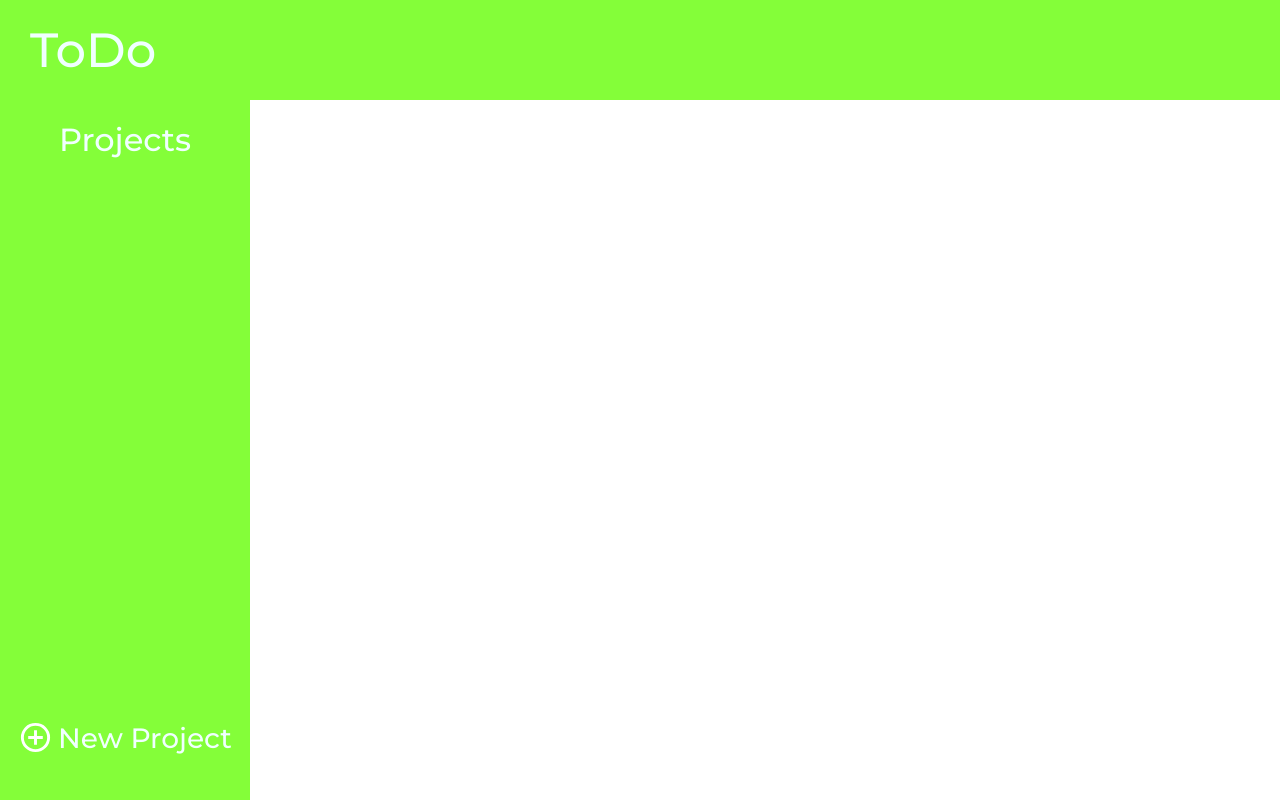
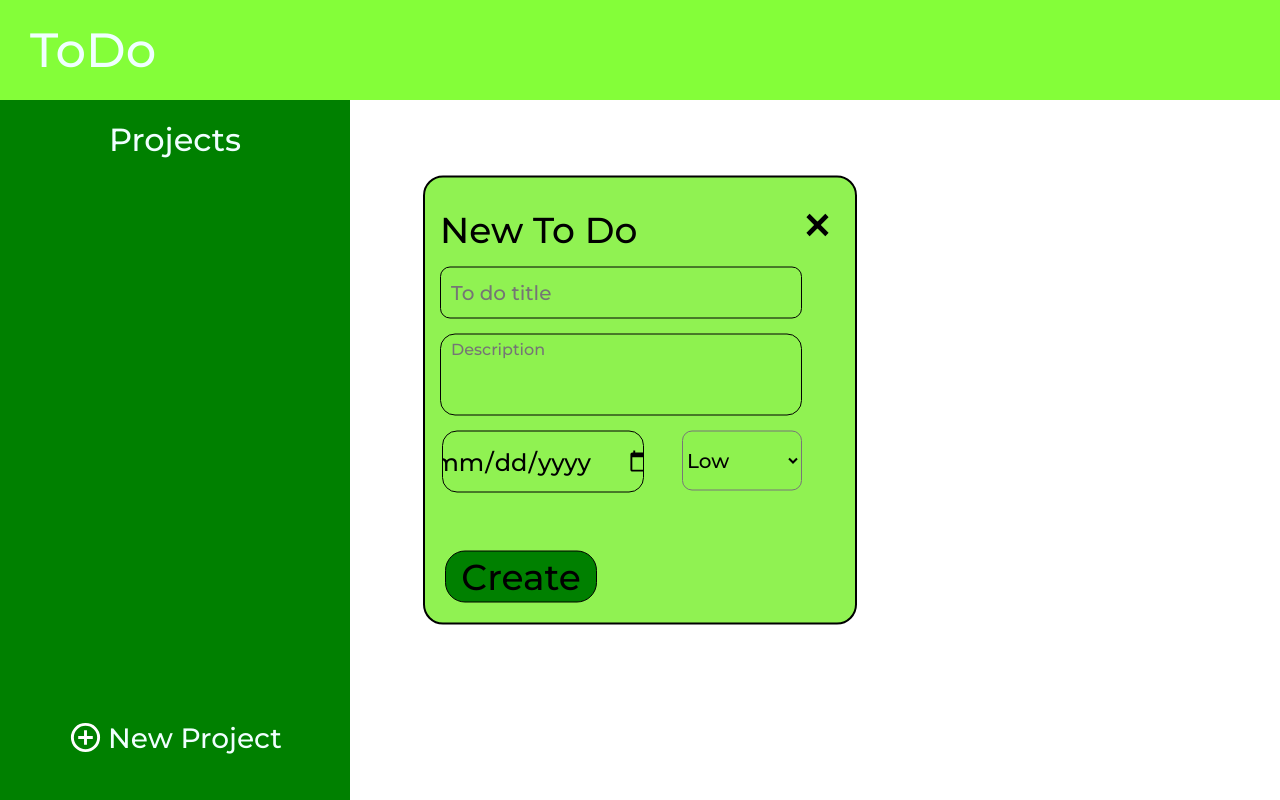
Before and after one commit to PekiPho/todolist, a website with bundled scripts: page index.html in a window 1280 px wide. Built offline with nearby package versions, Linux system fonts and the light colour scheme; files whose address does not match are found by name.

Commit message:
second modal style done

```diff
--- a/index.html
+++ b/index.html
@@ -14,12 +14,22 @@
     <div class="header">
         <img src="/assets/arrow.svg" alt="">
         ToDo
-        <div class="modal1">
+        <div class="modal1 active">
             New To Do
-            <input type="text" class="title_td" placeholder="Project title">
-            <input type="text" class="desc" placeholder="Description">
+            <input type="text" class="title_td" placeholder="To do title">
+            <textarea name="" id="desc" cols="30" rows="4" placeholder="Description"></textarea>
+            <div class="container">
+                <input type="date" class="date" placeholder="Date">
+                <select name="priority" id="priority">
+                    <option value="Low" class="color color2">Low</option>
+                    <option value="Medium" class="color color2">Medium</option>
+                    <option value="High" class="color color3">High</option>
+                </select>
+            </div>
+            <div class="exit">&times;</div>
+            <button>Create</button>
         </div>
-        <div class="overlay1"></div>
+        <div class="overlay"></div>
     </div>
     <div class="left">
         <p>Projects</p>
--- a/main.js
+++ b/main.js
@@ -26,6 +26,10 @@ projsumbit.addEventListener('click',()=>{
         return;
     }
     let input=document.querySelector('.title_pr');
+    if(input.value==""){
+        alert("Enter a value");
+        return;
+    }
     p[i]=new Project(input.value);
     input.value="";
     i++;
--- a/modal.css
+++ b/modal.css
@@ -26,8 +26,8 @@
     background-color: #cccacc;
     opacity: 0;
     pointer-events: none;
-    backdrop-filter:blur(50px);
-    z-index: 9;
+    /* backdrop-filter:blur(50px); this thing creates bad lag*/
+    z-index: 2;
 }
 .overlay.active{
     pointer-events: all;
@@ -52,7 +52,7 @@
     width:400px;
 
 }
-.modal>.exit{
+.modal>.exit,.modal1>.exit{
     position: fixed;
     top:10px;
     right:20px;
@@ -61,12 +61,15 @@
     font-size: 60px;
     /* width: 50px; */
     text-align: center;
+    transform: scale(1);
+    transition: all 200ms ease-in-out;
 }
-.modal>.exit:hover{
+.modal>.exit:hover,.modal1>.exit:hover{
     color:white;
     cursor: default;
+    transform: scale(1.25);
 }
-.modal>button{
+.modal>button,.modal1>button{
     all:unset;
     color: black;
     background-color: green;
@@ -79,7 +82,7 @@
     transition: all 200ms ease-in-out;
     margin-left: 10px;
 }
-.modal>button:hover{
+.modal>button:hover,.modal1>button:hover{
     background-color: lighten(green,30%);
     color:white;
     border-color: white;
@@ -89,4 +92,66 @@
 .modal1{
     width: 400px;
     height: 400px;
+    font-size: 0.75em;
+    display: flex;
+    flex-direction: column;
+    gap:15px;
 }
+.modal1>button{
+    position: fixed;
+    bottom:20px;
+    left:10px;
+}
+.modal1>input:nth-child(1){
+    all:unset;
+    font-size: 20px;
+    border: 1px solid black;
+    width:350px;
+    height:50px;
+    color: black;
+    padding-left: 10px;
+    border-radius: 10px;
+}
+textarea{
+    font-size: 16px;
+    padding:5px 0 0 10px;
+    width:350px;
+    height: 75px;
+    background-color: hwb(97 31% 5% / 0.98);
+    border-radius: 15px;
+    border:1px solid black;
+    color: black;
+    resize: none;
+}
+.date{
+    all:unset;
+    width: 200px;
+    height: 60px;
+    border: 1px solid black;
+    border-radius: 15px;
+    color: black;
+    font-size: 24px;
+    display: flex;
+    justify-content: center;
+    align-items: center;
+}
+.container{
+    display:flex;
+    flex-direction: row;
+    justify-content: space-between;
+    margin-right: 38px;
+    margin-left: 2px;
+}
+
+select{
+    width:120px;
+    height: 60px;
+    color: black;
+    background-color: hwb(97 31% 5% / 0.98);
+    border-radius: 10px;
+    font-size: 20px;
+}
+option{
+    color:black;
+    border-radius: 10px;
+}
--- a/style.css
+++ b/style.css
@@ -13,7 +13,7 @@ body{
     height: 100vh;
     width: 100vw;
     display: grid;
-    grid-template-columns: 250px auto;
+    grid-template-columns: 350px auto;
     grid-template-rows: 100px ;
     position: relative;
 }
@@ -28,7 +28,8 @@ img:hover{
 
     grid-column: 1/2;
     grid-row: 2/3;
-    background-color: #84fe39;
+    background-color: green;
+    /* background-color: #76f825; */
     display: flex;
     flex-direction: column;
     font-size: 2em;
@@ -51,7 +52,7 @@ img:hover{
     border-radius: 15px;
 }
 .new:hover{
-    background-color: green;
+    background-color: #00cc00;
     cursor: default;
 }
 .header{
@@ -79,18 +80,21 @@ img:hover{
 }
 .proj{
     background-color: #84fe39;
-    width: 200px;
+    width: 275px;
     height: 50px;
     border-radius: 15px;
     display: flex;
     align-items: center;
     justify-content: center;
+    font-size: 0.8em;
 }
 .proj:hover{
     background-color: #00cc00;
     border:1px solid black;
 }
 .titlebig{
-    color:black;
+    padding:20px 0 0 40px;
+    color: darkgreen;
     font-size:40px;
+
 }
```
Also changed, not shown: package.json (+5 -2 lines), 1 other file.
